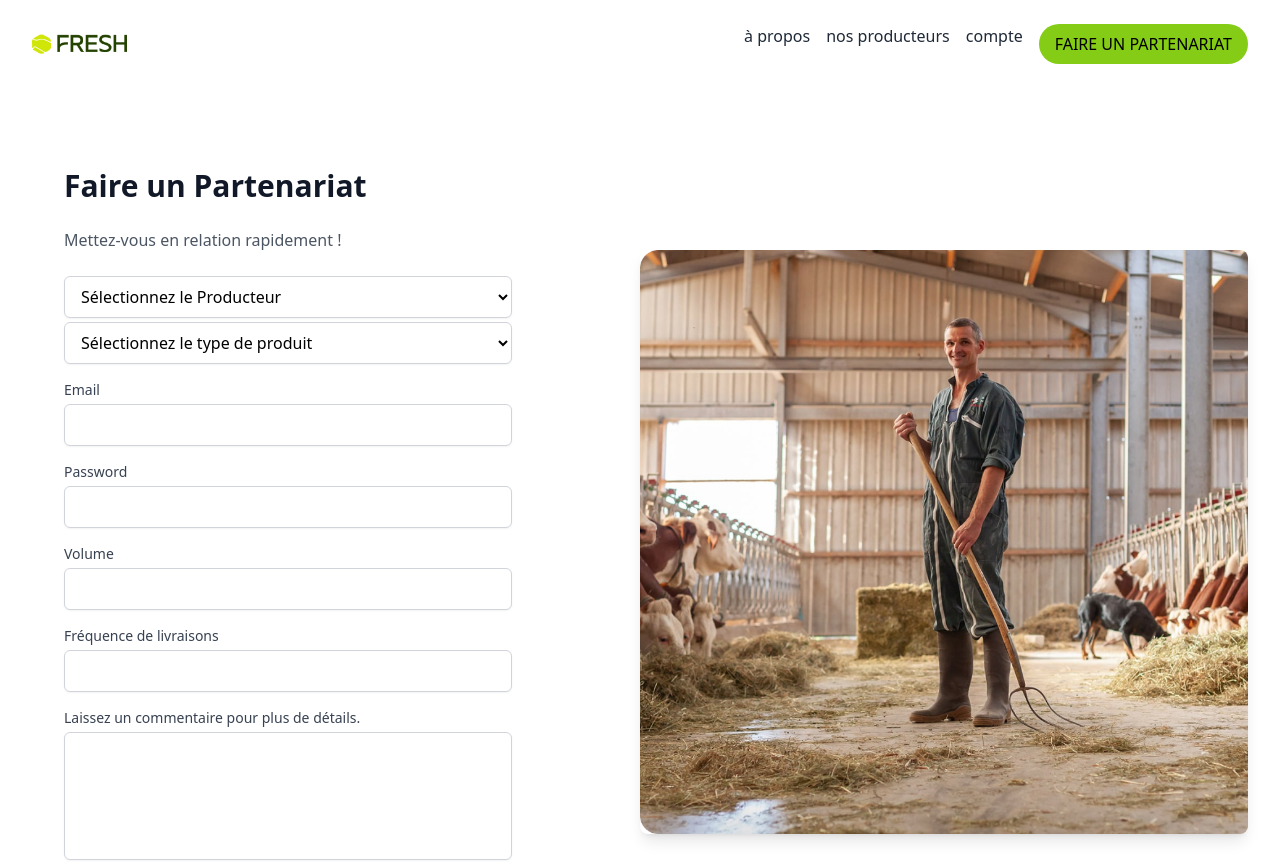
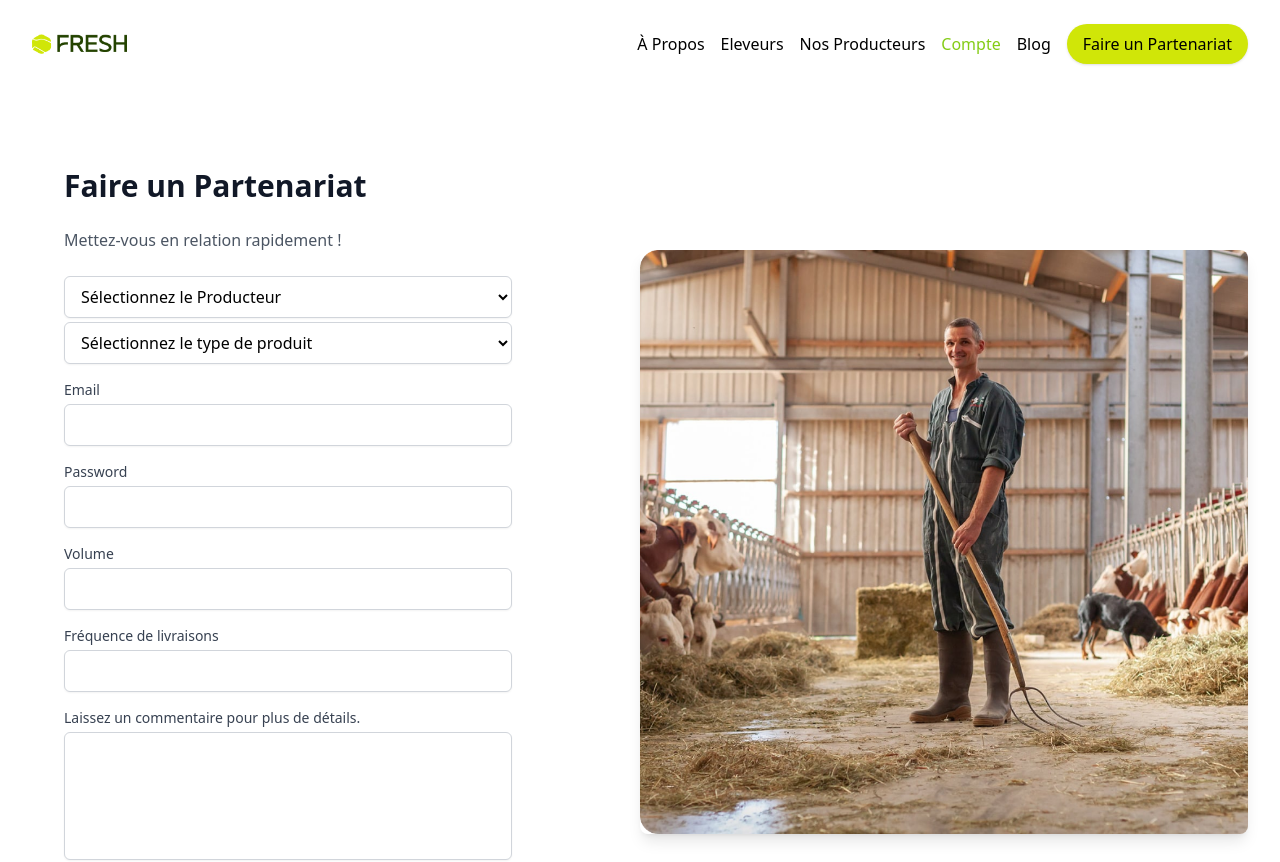
Before and after one commit to samib93/COm, a React (Create React App) app: page /partanariat in a window 1280 px wide. Shown: the top 862 px of the page. Built offline with nearby package versions, Linux system fonts and the light colour scheme.

Commit message:
last version

```diff
--- a/src/Component/Page/Partanariat/Partanariat.js
+++ b/src/Component/Page/Partanariat/Partanariat.js
@@ -57,24 +57,35 @@ const Partanariat = () => {
           <img src={Logo} alt="Fresh Logo" className="h-5" />
           </a>
         </div>
-        <nav className="hidden md:flex space-x-4">
-          <a href="#a-propos" className="text-gray-800 hover:text-green-600">à propos</a>
-          <a href="#nos-producteurs" className="text-gray-800 hover:text-green-600">nos producteurs</a>
-          <a href="/login" className="text-gray-800 hover:text-green-600">compte</a>
-          <a href="/partanariat" className="bg-lime-500 text-black px-4 py-2 rounded-full hover:bg-lime-600">FAIRE UN PARTENARIAT</a>
-        </nav>
+        <div className="hidden md:flex space-x-4 flex justify-between items-center">
+          <a href='/'>
+          </a>
+          <nav className="flex space-x-4">
+            <a href="#about-us" className="text-black hover:text-lime-500 transition">À Propos</a>
+            <a href="/products" className="text-black hover:text-lime-500 transition font-Raleway">Eleveurs</a>
+            <a href="/nos-producteurs" className="text-black hover:text-lime-500 transition">Nos Producteurs</a>
+            <a href="/compte" className="text-lime-500 hover:text-lime-500 transition">Compte</a>
+            <a href="/blog" className="text-black hover:text-lime-500 transition">Blog</a>
+          </nav>
+          <a href="/partanariat" className="bg-[#D0E608] text-black px-4 py-2 rounded-full shadow hover:bg-lime-500 transition">Faire un Partenariat</a>
+        </div>
         <div className="md:hidden">
             <button onClick={toggleMenu} className="text-gray-800 hover:text-gray-600 focus:outline-none">
               <FontAwesomeIcon icon={isOpen ? faTimes : faBars} size="lg" />
             </button>
         </div>
         {isOpen && (
-        <nav className="md:hidden h-full bg-white grid grid-rows-4">
-          <a href="#a-propos" className="text-gray-800 hover:text-green-600">à propos</a>
-          <a href="#nos-producteurs" className="text-gray-800 hover:text-green-600">nos producteurs</a>
-          <a href="/login" className="text-gray-800 hover:text-green-600">compte</a>
-          <a href="/partanariat" className="bg-lime-500 text-black px-4 py-2 rounded-full hover:bg-lime-600">FAIRE UN PARTENARIAT</a>
+        <div className="md:hidden h-full bg-[#020F14]">
+        <nav className="grid grid-rows-4">
+        <a href="#about-us" className="px-4 text-white hover:text-lime-500 transition">À Propos</a>
+        <a href="/products" className="px-4 text-white hover:text-lime-500 transition font-Raleway">Eleveurs</a>
+        <a href="/nos-producteurs" className="px-4 text-white hover:text-lime-500 transition font-Raleway">Nos producteurs</a>
+        <a href="#contact" className="px-4 text-white hover:text-lime-500 transition">Contact</a>
+        <a href="/blog" className="px-4 text-white hover:text-lime-500 transition">Blog</a>
+          <a href="/login" className="px-4 text-white hover:text-lime-500 transition">Compte</a>
+          <a href="/partanariat" className="bg-[#D0E608] text-black px-4 py-2 rounded-full w-64 shadow hover:bg-lime-500 transition">Faire un Partenariat</a>
         </nav>
+      </div>
            )}
       </header>
 
```
